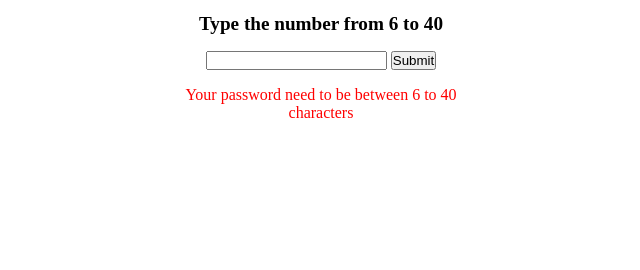
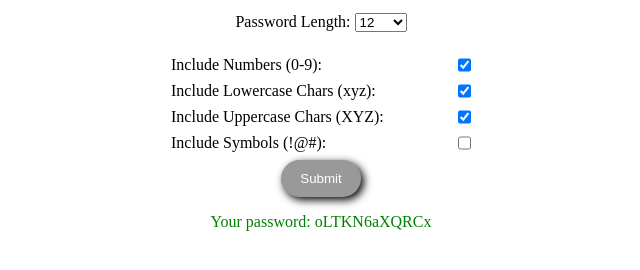
Before and after one commit to 13Groszy/PasswordGenerator, a plain HTML site: page index.html in a window 1280 px wide. Both pictures are taken after a click on the button "Submit". Shown: the part 120-390 px from the top of the page, without its empty margins (319-959 px from the left). Drawn offline with Linux system fonts and the light colour scheme.

Commit message:
Select option, checkboxes.

```diff
--- a/app.js
+++ b/app.js
@@ -1,26 +1,66 @@
 const value = document.getElementById('passwordLength');
-const password = document.getElementById('returnedPassword')
-const badPassword = document.getElementById('badPassword')
+const password = document.getElementById('returnedPassword');
+const badPassword = document.getElementById('badPassword');
+const selectOption = document.querySelector('select')
+const number = document.querySelector("#numbers")
+const lowCase = document.querySelector("#lowercase")
+const uppCase = document.querySelector("#uppercase")
+const symbol = document.querySelector("#symbols")
 
 createPassword = () => {
 
-    let base = "abcdefghijklmnopqrstuvwxyz0123456789ABCDEFGHIJKLMNOPQRSTUVWXYZ!@#$%^&*";
-    let passwordLength = value.value;
+    let base = "";
+    let numbers = "0123456789";
+    let lowercase = "abcdefghijklmnopqrstuvwxyz";
+    let uppercase = "ABCDEFGHIJKLMNOPQRSTUVWXYZ";
+    let symbols = "!@#$%^&*";
+
+    if (number.checked === true) {
+        base += numbers;
+    }
+    if (lowCase.checked === true) {
+        base += lowercase;
+    }
+    if (uppCase.checked === true) {
+        base += uppercase;
+    }
+    if (symbol.checked === true) {
+        base += symbols;
+    }
+
+    // Switch work for one case selected, for mutiple doesn't - TO DO
+    // switch (true) {
+    //     case number.checked === true:
+    //         base = base+numbers;
+    //         console.log(base);
+    //         break;
+    //     case lowCase.checked === true:
+    //         base = base+lowercase;
+    //         console.log(base);
+    //         break;
+    //     case uppCase.checked === true:
+    //         base = base+uppercase;
+    //         console.log(base);
+    //         break;
+    //     case symbol.checked === true:
+    //         base = base+symbols;
+    //         console.log(base);
+    //         break;
+    //     default:
+    //         console.log(base);
+    //         break;
+    // }
+
+    let passwordLength = selectOption.value;
     let returnedPassword = "";
 
-    if (passwordLength <= 5 || passwordLength >= 41) {
-        badPassword.innerHTML = "Your password need to be between 6 to 40 characters"
-        password.innerHTML = ""
-    }else{
-        badPassword.innerHTML = ""
-        for (let i = 0, charLength = base.length; i < passwordLength; i++) {
-            returnedPassword += base.charAt(Math.floor(Math.random() * charLength))
+        if (base === "") {
+            password.innerHTML = ' Select at least one option please'
+        } else {
+            for (let i = 0, charLength = base.length; i < passwordLength; i++) {
+                returnedPassword += base.charAt(Math.floor(Math.random() * charLength))
+            }
+            return password.innerHTML = `Your password: ${returnedPassword}`
         }
-        return password.innerHTML = `Your password: ${returnedPassword}`
-    }
 
 }
-
-test = () =>{
-    console.log()
-}
--- a/index.html
+++ b/index.html
@@ -9,14 +9,69 @@
 </head>
 <body>
     <h1>Password Generator</h1>
-    <h2>Type the number from 6 to 40</h2>
-    <div class="inputWrapper">
-        <label for="passwordLength"></label>
-        <input type="number" name="passwordLength" id="passwordLength">
+        <label for="passwordLength">Password Length:</label>
+        <select name="passwordLength" id="passwordLength">
+            <optgroup label="Weak">
+                <option value="6">6</option>
+                <option value="7">7</option>
+                <option value="8">8</option>
+                <option value="9">9</option>
+                <optionvalue="10">10</option>
+            </optgroup>
+            <optgroup label="Medium">
+                <option value="11">11</option>
+                <option selected="selected" value="12">12</option>
+                <option value="13">13</option>
+                <option value="14">14</option>
+                <option value="15">15</option>
+                <option value="16">16</option>
+                <option value="17">17</option>
+                <option value="18">18</option>
+                <option value="19">19</option>
+                <option value="20">20</option>
+            </optgroup>
+            <optgroup label="Strong">
+                <option value="21">21</option>
+                <option value="22">22</option>
+                <option value="23">23</option>
+                <option value="24">24</option>
+                <option value="25">25</option>
+                <option value="26">26</option>
+                <option value="27">27</option>
+                <option value="28">28</option>
+                <option value="29">29</option>
+                <option value="30">30</option>
+                <option value="31">31</option>
+                <option value="32">32</option>
+                <option value="33">33</option>
+                <option value="34">34</option>
+                <option value="35">35</option>
+                <option value="36">36</option>
+                <option value="37">37</option>
+                <option value="38">38</option>
+                <option value="39">39</option>
+                <option value="40">40</option>
+            </optgroup>
+        </select>
+        <div class="inputWrapper">
+            <label for="numbers">Include Numbers (0-9):</label>
+            <input type="checkbox" name="numbers" id="numbers" checked>
+        </div>
+        <div class="inputWrapper">
+            <label for="lowercase">Include Lowercase Chars (xyz):</label>
+            <input type="checkbox" name="lowercase" id="lowercase" checked>
+        </div>
+        <div class="inputWrapper">
+            <label for="uppercase">Include Uppercase Chars (XYZ):</label>
+            <input type="checkbox" name="uppercase" id="uppercase" checked>
+        </div>
+        <div class="inputWrapper">
+            <label for="symbols">Include Symbols (!@#):</label>
+            <input type="checkbox" name="symbols" id="symbols">
+        </div>
+
         <button onclick="createPassword()">Submit</button>
-        <p id="badPassword"></p>
         <p id="returnedPassword"></p>
-    </div>
     <script src="/app.js"></script>
 </body>
 </html>
--- a/style.css
+++ b/style.css
@@ -8,16 +8,26 @@ body{
     margin:auto;
     margin-top:5rem;
 }
-h2{
-    font-size: 1.2rem;
-    margin-block:1rem;
-}
 p{
     margin-top:1rem;
-}
-#badPassword{
-    color:red;
 }
 #returnedPassword{
     color:green;
 }
+select{
+    margin-block: 1rem;;
+}
+.inputWrapper{
+    display: flex;
+    justify-content: space-between;
+    margin-block: 0.5rem;
+}
+button{
+    padding:.7rem;
+    width:5rem;
+    border-radius: 2rem;
+    border: none;
+    background-color: #999;
+    box-shadow: 3px 3px 0.5rem black;
+    color: white;
+}
```
